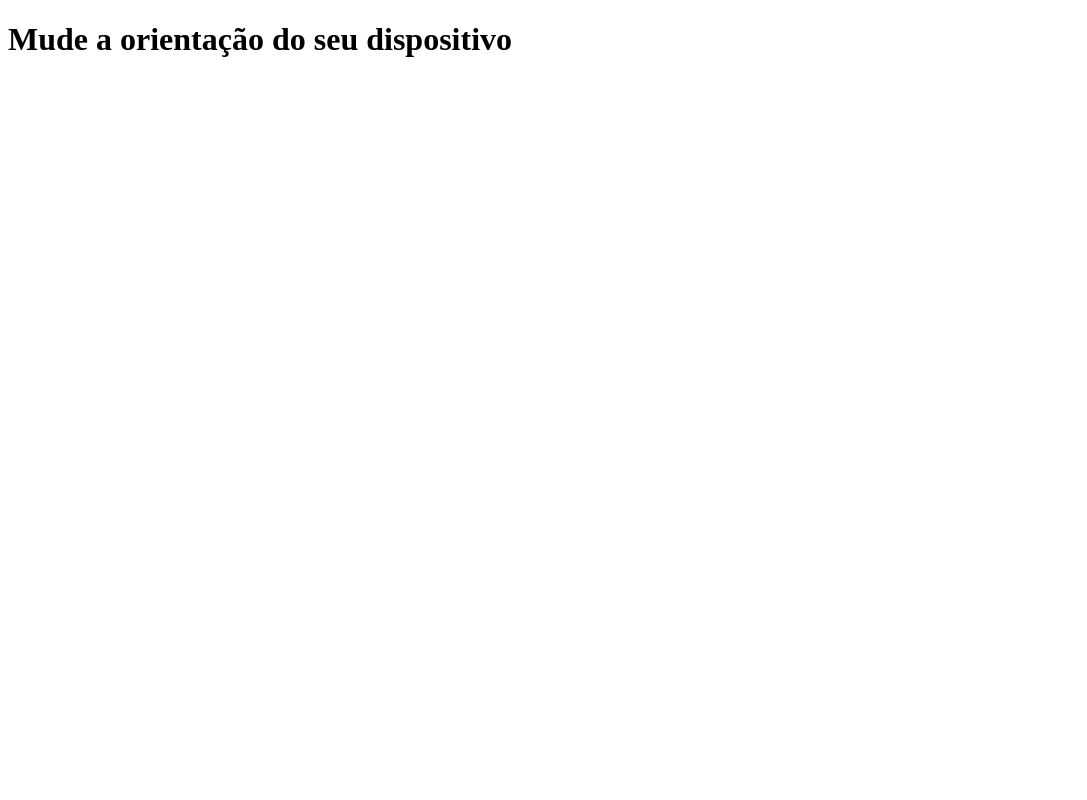
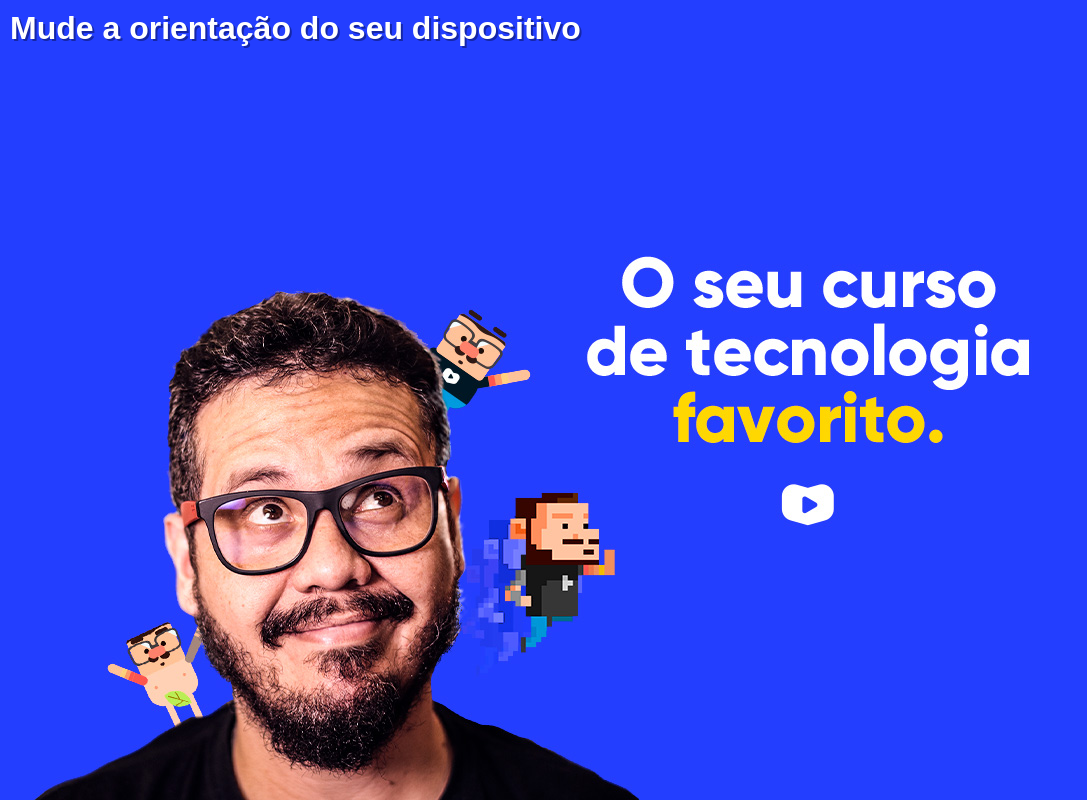
Before and after one commit to BressamTorres/html-css, a plain HTML site: page exercicios/ex026/mq002/index.html in a window 1280 px wide. Shown: the whole page, without its empty margins (0-1087 px from the left). Drawn offline with Linux system fonts and the light colour scheme.

Commit message:
atualizações

```diff
--- a/exercicios/ex026/mq002/index.html
+++ b/exercicios/ex026/mq002/index.html
@@ -5,12 +5,40 @@
     <meta name="viewport" content="width=device-width, initial-scale=1.0">
     <title>Media Query</title>
     <style media="all">
+        *{
+            margin: 0px;
+            padding: 0px;
+            font-family: Arial, Helvetica, sans-serif;
+        }
 
+        html, body{
+            width: 100vw;
+            height: 100vh;
+            background-color: #233EFF;
+
+        }
+
+        h1{
+            color: white;
+            text-shadow: 2px 2px 0px #1526a7;
+            padding: 10px;
+        }
     </style>
     <style media="screen and (orientation: portrait)">
+        body{
+            background: url(../imagens/cev-portrait.jpg) no-repeat;
+            background-size: contain;
+            background-position: center bottom;
+
+        }
 
     </style>
     <style media="screen and (orientation: landscape)">
+        body{
+            background: url(../imagens/cev-landscape.jpg) no-repeat;
+            background-size: contain;
+            background-position: left bottom;
+        }
 
     </style>
 </head>
```
